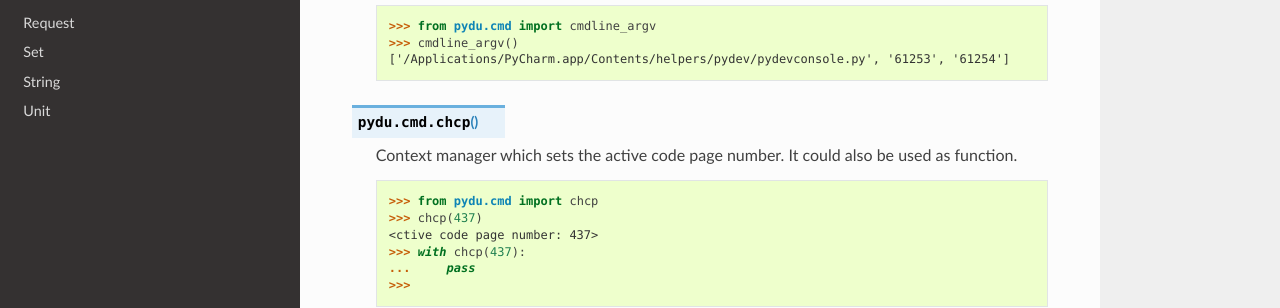
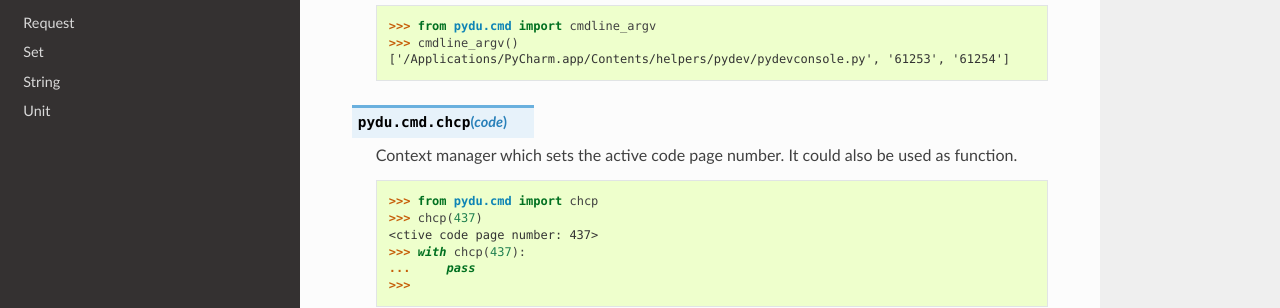
Before and after one commit to flaggo/pydu, a Sphinx documentation site: the page built from docs/cmd.rst, in a window 1280 px wide and 1174 px high. Shown: the part 576-884 px from the top of the window. Built offline with Sphinx 7.4.7 and the Read the Docs theme 2.0.0, drawn with Linux system fonts in a browser that asks for light colours.

Commit message:
fix chcp signature error

```diff
--- a/docs/cmd.rst
+++ b/docs/cmd.rst
@@ -30,7 +30,7 @@ Cmd
     ['/Applications/PyCharm.app/Contents/helpers/pydev/pydevconsole.py', '61253', '61254']
 
 
-.. py:function:: pydu.cmd.chcp()
+.. py:function:: pydu.cmd.chcp(code)
 
     Context manager which sets the active code page number.
     It could also be used as function.
```
